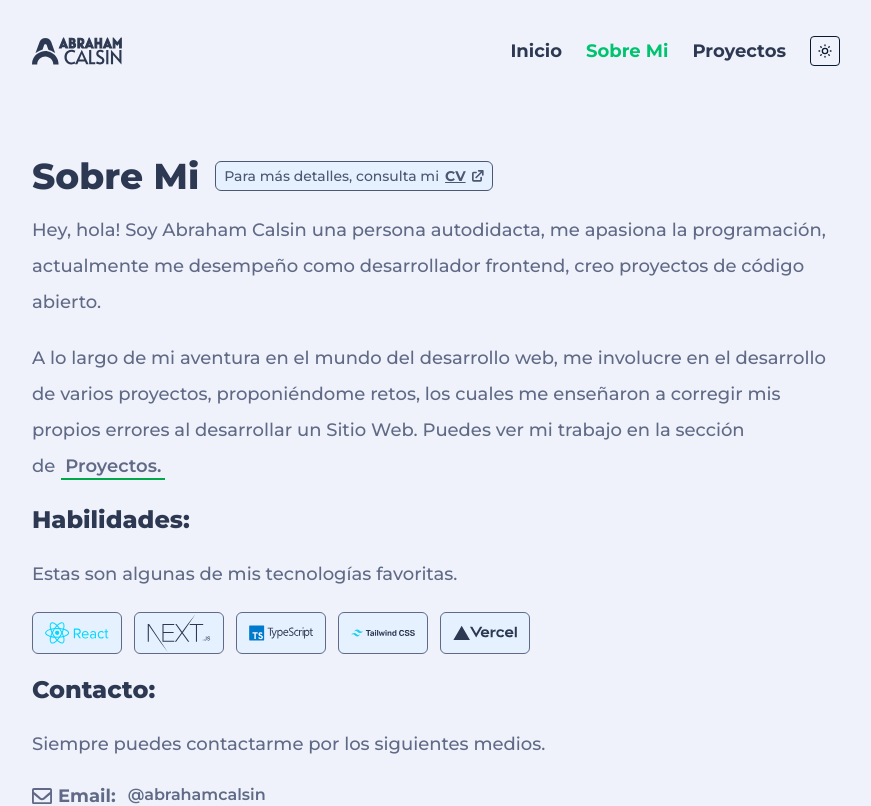
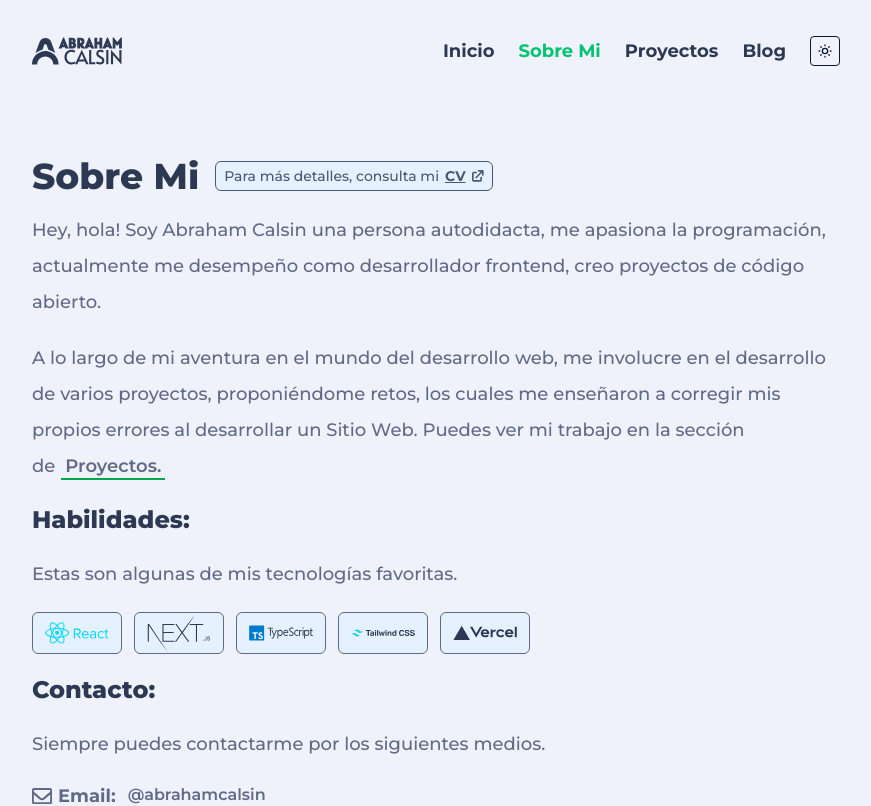
Before and after one commit to Uvacoder/port-abrahamcalsin, a Next.js app: page /about-me in a window 1280 px wide. Shown: the top 806 px of the page, without its empty margins (204-1075 px from the left). Built offline with nearby package versions, Linux system fonts and the light colour scheme.

Commit message:
add link to blog page

```diff
--- a/src/components/navbar-desktop/index.tsx
+++ b/src/components/navbar-desktop/index.tsx
@@ -37,7 +37,7 @@ const NavbarDesktop = () => {
         <NavigationLink href="/" textLink="Inicio" />
         <NavigationLink href="/about-me" textLink="Sobre Mi" />
         <NavigationLink href="/projects" textLink="Proyectos" />
-
+        <NavigationLink href="/blog" textLink="Blog" />
         <DarkThemeButton />
       </div>
     </div>
--- a/src/components/navbar-mobile/index.tsx
+++ b/src/components/navbar-mobile/index.tsx
@@ -8,10 +8,11 @@ import { LogoAbrahamCalsin } from '~/components/svgs/logo-abrahamcalsin'
 import { HomeIcon } from '~/components/svgs/icons/home-icon'
 import { AboutMeIcon } from '~/components/svgs/icons/about-me-icon'
 import { ProjectsIcon } from '~/components/svgs/icons/projects-icon'
+import { BlogStrokeIcon } from '~/components/svgs/icons/blog-stroke-icon'
 
 const NavigationTop = () => {
   return (
-    <div className="fixed backdrop-filter backdrop-blur-md bg-grayBlue/50 dark:bg-primary/50 border-b-px border-b-primary-500/60 h-6.5 w-full flex justify-center items-center z-10">
+    <div className="fixed backdrop-filter backdrop-blur-md bg-main/70 dark:bg-primary/70 border-b-px border-b-primary-500/60 h-6.5 w-full flex justify-center items-center z-10">
       <div className="container flex items-center justify-between w-full">
         <Link href="/">
           <a className="w-9.5 sm:w-11.2">
@@ -58,10 +59,11 @@ const NavbarMobile = () => {
   return (
     <div className="sm:hidden">
       <NavigationTop />
-      <div className="flex justify-evenly fixed backdrop-filter backdrop-blur-md bg-grayBlue/50 dark:bg-primary/50 border-t-px border-t-primary-500/60 w-full h-7.5 bottom-0 z-20">
+      <div className="flex justify-evenly fixed backdrop-filter backdrop-blur-md bg-main/70 dark:bg-primary/60 border-t-px border-t-primary-500/60 w-full h-7.5 bottom-0 z-20">
         <NavigationBottom href="/" svgIcon={<HomeIcon />} textLink="Inicio" />
         <NavigationBottom href="/about-me" svgIcon={<AboutMeIcon />} textLink="Sobre mi" />
         <NavigationBottom href="/projects" svgIcon={<ProjectsIcon />} textLink="Proyectos" />
+        <NavigationBottom href="/blog" svgIcon={<BlogStrokeIcon />} textLink="Blog" />
       </div>
     </div>
   )
```
